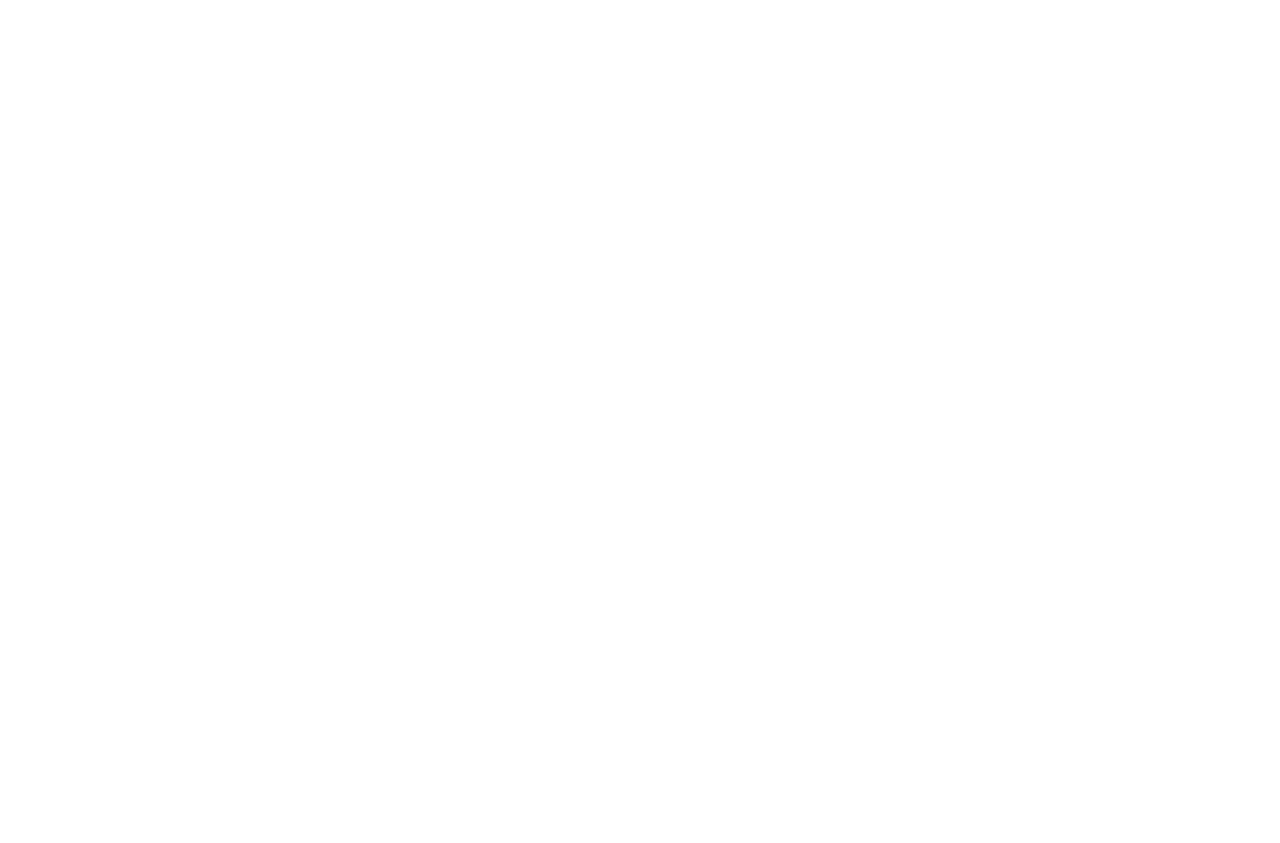
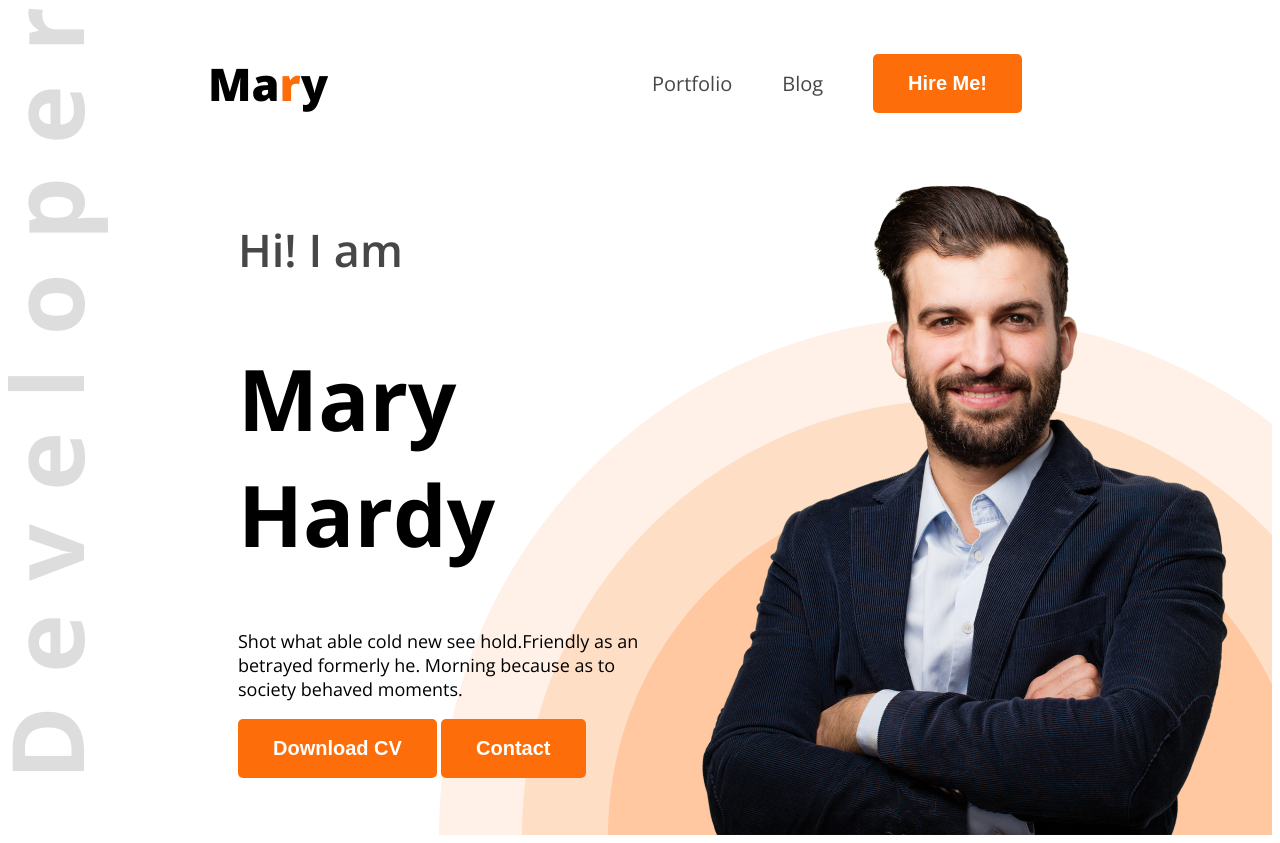
Before and after one commit to developernaeem10/web-dev-portfolio, a plain HTML site: page index.html in a window 1280 px wide. Before the commit the page ends 800 px from the top, so only its background shows below. Drawn offline with nearby package versions, Linux system fonts and the light colour scheme.

Commit message:
added header

```diff
--- a/index.html
+++ b/index.html
@@ -1,13 +1,39 @@
 <!DOCTYPE html>
 <html lang="en">
-<head>
-    <meta charset="UTF-8">
-    <meta name="viewport" content="width=device-width, initial-scale=1.0">
+  <head>
+    <meta charset="UTF-8" />
+    <meta name="viewport" content="width=device-width, initial-scale=1.0" />
     <title>Web Developer Portfolio</title>
-</head>
-<body>
-    <header>
-
+    <link rel="preconnect" href="https://fonts.googleapis.com" />
+    <link rel="preconnect" href="https://fonts.gstatic.com" crossorigin />
+    <link
+      href="https://fonts.googleapis.com/css2?family=Open+Sans:ital,wght@0,300..800;1,300..800&display=swap"
+      rel="stylesheet"
+    />
+    <link rel="stylesheet" href="styles/portfolio.css" />
+  </head>
+  <body class="open-sans-normal">
+    <header class="header">
+      <nav>
+        <h3 class="nav-title">Ma<span class="text-primary">r</span>y</h3>
+        <ul>
+          <li><a class="dark-2" href="">Portfolio</a></li>
+          <li><a class="dark-2" href="">Blog</a></li>
+          <li>
+            <a href=""><button class="btn-primary">Hire Me!</button></a>
+          </li>
+        </ul>
+      </nav>
+      <div class="banner">
+        <div class="banner-content">
+          <h4 class="banner-greetings dark-2">Hi! I am</h4>
+          <h1 class="banner-title">Mary Hardy</h1>
+          <p class="paragraph-description">Shot what able cold new see hold.Friendly as an betrayed formerly he. Morning because as to society behaved moments.</p>
+          <button class="btn-primary">Download CV</button>
+          <button class="btn-primary">Contact</button>
+        </div>
+        <img class="banner-profile-pic" src="images/hardy.png" alt="">
+      </div>
     </header>
     <main>
 
@@ -15,5 +41,5 @@
     <footer>
 
     </footer>
-</body>
+  </body>
 </html>
--- /dev/null
+++ b/styles/portfolio.css
@@ -0,0 +1,85 @@
+.open-sans-normal {
+  font-family: "Open Sans", serif;
+  font-optical-sizing: auto;
+  font-style: normal;
+  font-variation-settings:
+    "wdth" 100;
+}
+
+/* shared tyle */
+
+.text-primary{
+    color: #FD6E0A;
+}
+.dark-2{
+    color: #474747;
+}
+
+.btn-primary{
+    background-color: #FD6E0A;
+    font-weight: bold;
+    font-size: 20px;
+    color: white;
+    padding: 18px 35px;
+    border-radius: 5px;
+    border: none;
+}
+/* header */
+
+.header{
+    background-image: url("../images/developer.png"), url("../images/header_bg.png");
+    background-repeat: no-repeat;
+    background-position: top left, bottom right;
+}
+
+/* Nav Styles */
+
+nav{
+    display: flex;
+    align-items: center;
+    justify-content: space-between;
+    /* flex-direction: row; */
+    margin: 0px 200px;
+}
+
+.nav-title{
+    font-weight: 800;
+    font-size: 45px;
+}
+nav ul{
+    display: flex;
+    align-items: center;
+}
+nav ul li{
+    list-style: none;
+    margin-right: 50px;
+}
+nav ul li a{
+    text-decoration: none;
+    font-size: 20px;
+}
+
+/* Banner Styles */
+.banner{
+    display: flex;
+    justify-content: space-between;
+    margin: 0 35px 0 230px;
+}
+.banner-content{
+    max-width: 585px;
+}
+.banner-greetings{
+    font-size: 45px;
+    font-weight: 600;
+}
+.banner-title{
+    font-size: 85px;
+    font-weight: bold;
+}
+.paragraph-description{
+    font-size: 18px;
+    font-weight: 400;
+}
+.banner-profile-pic{
+    width: 584px;
+}
```
